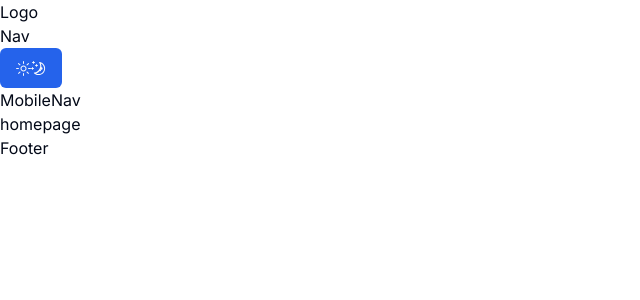
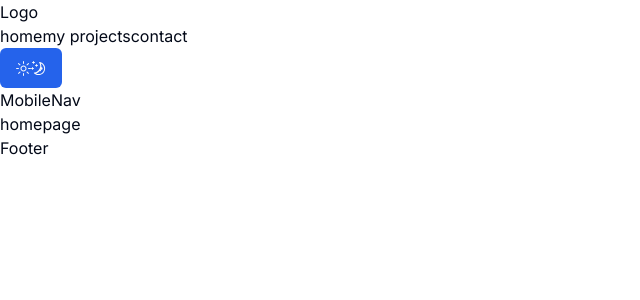
Before and after one commit to DavisKiprotich/New-Portfolio-Website, a Next.js app: page / in a window 1280 px wide. Shown: the top 300 px of the page, without its empty margins (0-640 px from the left). Built offline with nearby package versions, Linux system fonts and the light colour scheme.

Commit message:
Working on the header section

```diff
--- a/components/Nav.jsx
+++ b/components/Nav.jsx
@@ -1,8 +1,23 @@
+import Link from "next/link";
 
-const Nav = ({ containerStyles, underlineStyles, linkStyles}) => {
+const links = [
+  { path: "/", name: "home" },
+  { path: "/projects", name: "my projects" },
+  { path: "/contact", name: "contact" },
+];
+
+const Nav = ({ containerStyles, underlineStyles, linkStyles }) => {
   return (
-    <nav className={`${containerStyles}`}>Nav</nav>
-  )
-}
+    <nav className={`${containerStyles}`}>
+      {links.map((link, index) => {
+        return (
+          <Link href={link.path} key={index}>
+            {link.name}
+          </Link>
+        );
+      })}
+    </nav>
+  );
+};
 
-export default Nav
+export default Nav;
--- a/tailwind.config.js
+++ b/tailwind.config.js
@@ -1,11 +1,11 @@
-/** @type {import('tailwindcss').Config} */
+
 module.exports = {
   darkMode: ["class"],
   content: [
-    './pages/**/*.{js,jsx}',
-    './components/**/*.{js,jsx}',
-    './app/**/*.{js,jsx}',
-    './src/**/*.{js,jsx}',
+    "./app/**/*.{js,ts,jsx,tsx,mdx}",
+    "./pages/**/*.{js,ts,jsx,tsx,mdx}",
+    "./components/**/*.{js,ts,jsx,tsx,mdx}",
+    "./components/*.{js,ts,jsx,tsx,mdx}",
   ],
   prefix: "y",
   theme: {
@@ -74,4 +74,4 @@ module.exports = {
     },
   },
   plugins: [require("tailwindcss-animate")],
-}
+};
```
Also changed, not shown: components/Logo.jsx (line endings or trailing spaces).
